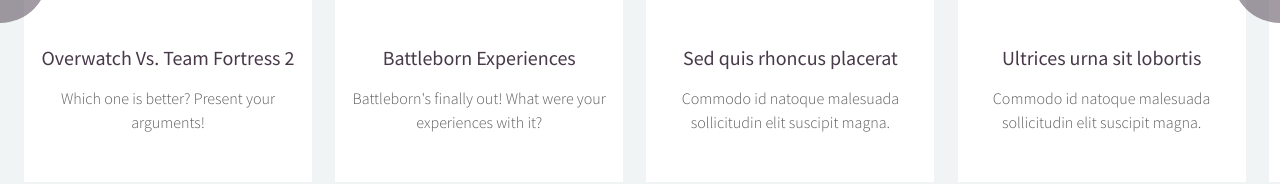
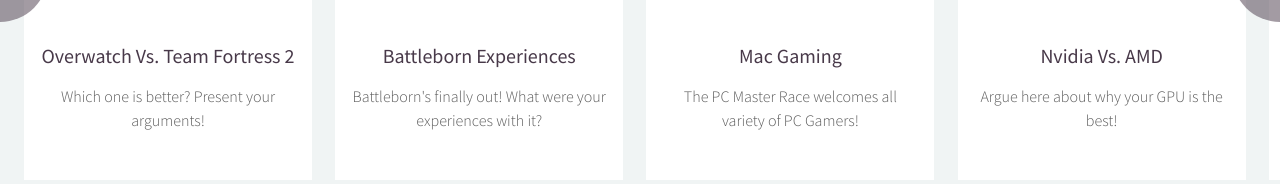
Before and after one commit to GameBoyJak/GameBoyJak.github.io, a plain HTML site: page index.html in a window 1280 px wide. Shown: the part 1953-2137 px from the top of the page. Drawn offline with Linux system fonts and the light colour scheme.

Commit message:
float
float

```diff
--- a/index.html
+++ b/index.html
@@ -6,7 +6,7 @@
 -->
 <html>
 	<head>
-		<title>Helios by HTML5 UP</title>
+		<title>PC Gaming Hub- Home of the PC Master Race</title>
 		<meta charset="utf-8" />
 		<meta name="viewport" content="width=device-width, initial-scale=1" />
 		<!--[if lte IE 8]><script src="assets/js/ie/html5shiv.js"></script><![endif]-->
@@ -191,41 +191,41 @@
 						<article>
 							<a href="#" class="image featured"><img src="images/pic13.jpg" alt="" /></a>
 							<header>
-								<h3><a href="#">Sed quis rhoncus placerat</a></h3>
+								<h3><a href="#">Mac Gaming</a></h3>
 							</header>
-							<p>Commodo id natoque malesuada sollicitudin elit suscipit magna.</p>
+							<p>The PC Master Race welcomes all variety of PC Gamers!</p>
 						</article>
 
 						<article>
 							<a href="#" class="image featured"><img src="images/pic14.jpg" alt="" /></a>
 							<header>
-								<h3><a href="#">Ultrices urna sit lobortis</a></h3>
+								<h3><a href="#">Nvidia Vs. AMD</a></h3>
 							</header>
-							<p>Commodo id natoque malesuada sollicitudin elit suscipit magna.</p>
+							<p>Argue here about why your GPU is the best!</p>
 						</article>
 
 						<article>
 							<a href="#" class="image featured"><img src="images/pic15.jpg" alt="" /></a>
 							<header>
-								<h3><a href="#">Varius magnis sollicitudin</a></h3>
+								<h3><a href="#">Case Modding</a></h3>
 							</header>
-							<p>Commodo id natoque malesuada sollicitudin elit suscipit magna.</p>
+							<p>Discuss your sweet PC Case that contains your blood, sweat, and tears!</p>
 						</article>
 
 						<article>
 							<a href="#" class="image featured"><img src="images/pic16.jpg" alt="" /></a>
 							<header>
-								<h3><a href="#">Pulvinar sagittis congue</a></h3>
+								<h3><a href="#">The Best PC Game of All Time?!</a></h3>
 							</header>
-							<p>Commodo id natoque malesuada sollicitudin elit suscipit magna.</p>
+							<p>Prepare to tirelessly argue on your choice's behalf...unless it's just Half Life 2.</p>
 						</article>
 
 						<article>
 							<a href="#" class="image featured"><img src="images/pic17.jpg" alt="" /></a>
 							<header>
-								<h3><a href="#">Fermentum sagittis proin</a></h3>
+								<h3><a href="#">League of Legends Vs. Dota 2</a></h3>
 							</header>
-							<p>Commodo id natoque malesuada sollicitudin elit suscipit magna.</p>
+							<p>Ready to start a fanboy war?  Time to argue which of the two biggest esports in the world is better!</p>
 						</article>
 
 						<article>
```
Also changed, not shown: images/pic13.jpg, images/pic14.jpg, images/pic15.jpg, images/pic16.jpg (added).
